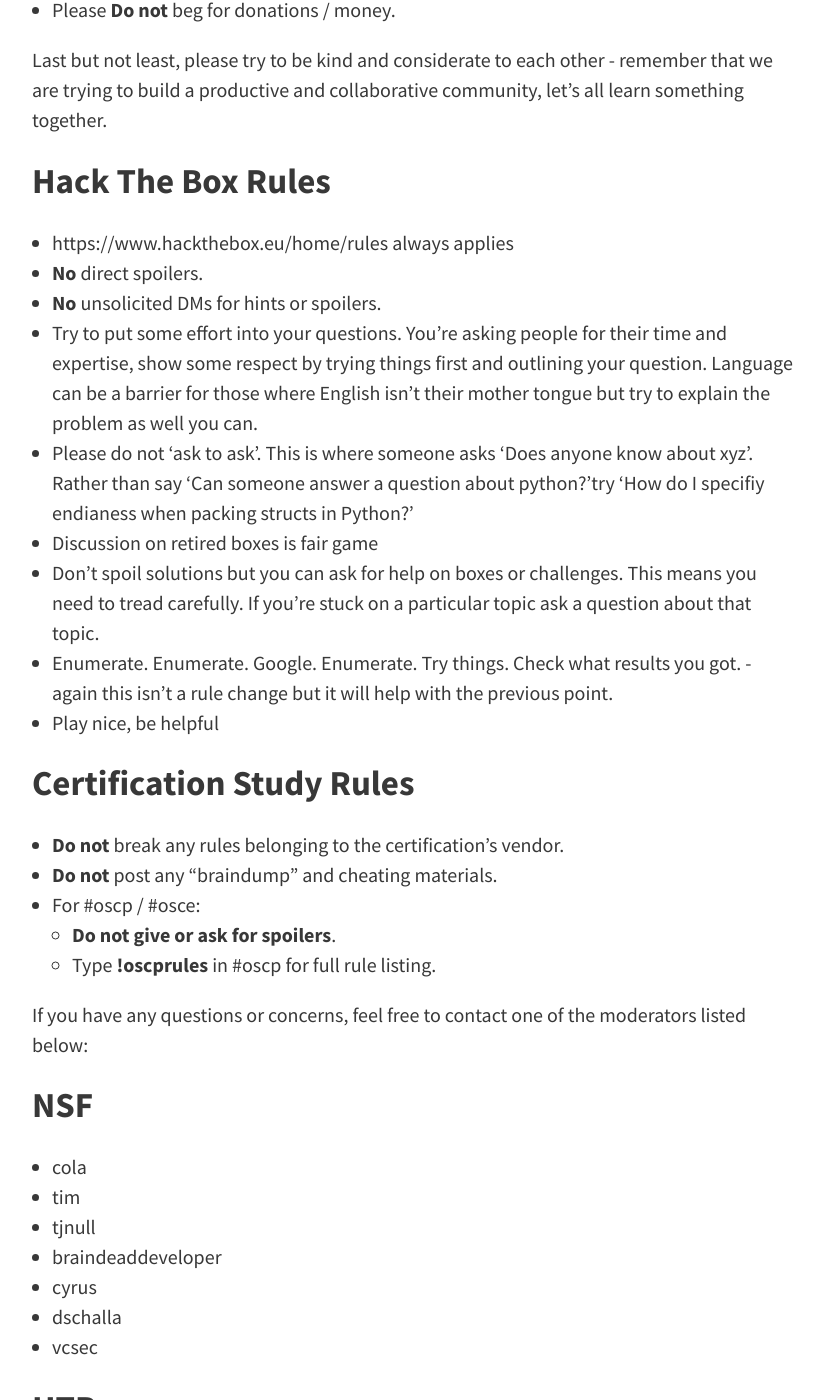
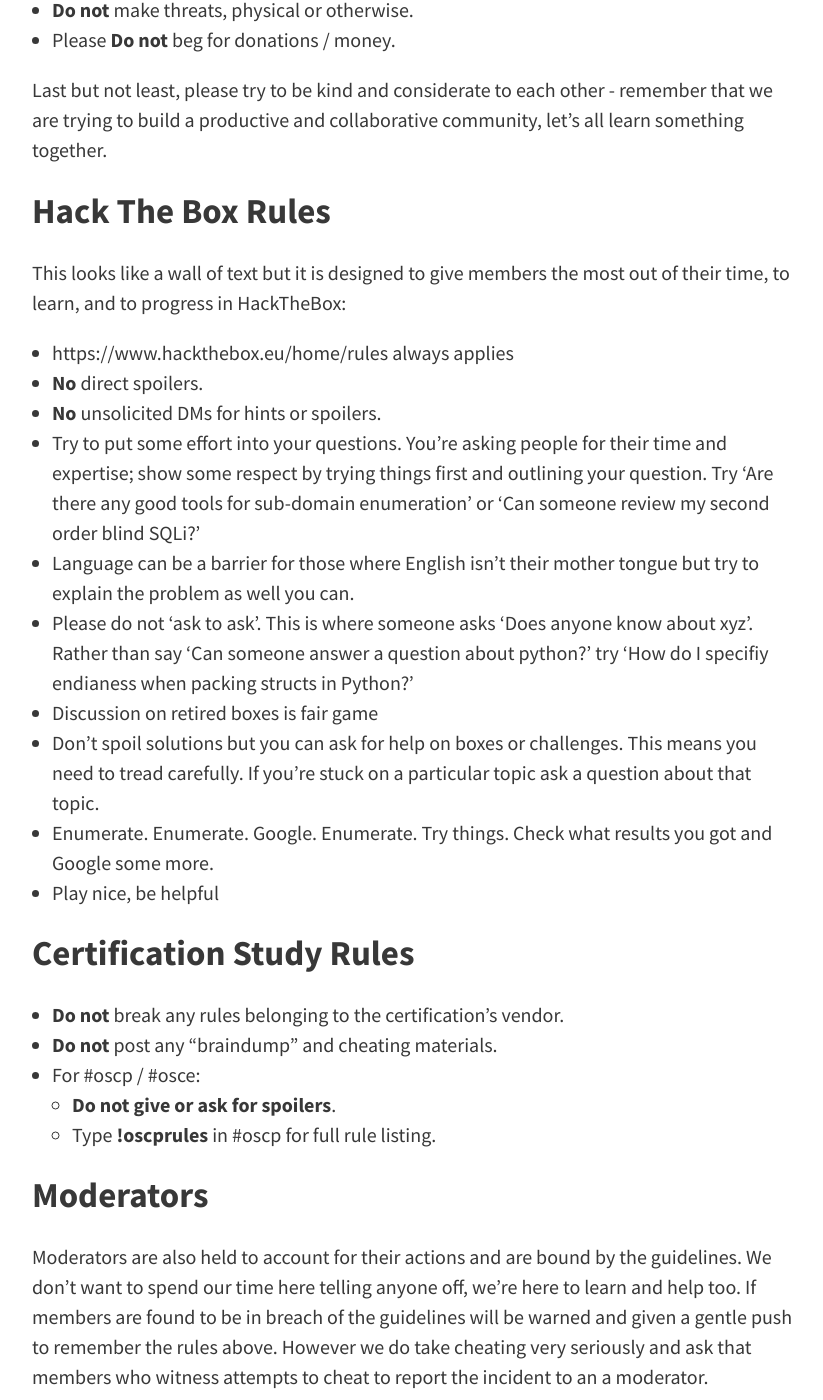
Before and after one commit to NetSec-Focus/netsec-focus.github.io, a Jekyll site: the page built from pages/10_guidelines.md, in a window 1280 px wide and 1400 px high, scrolled down 1782 px. Shown: the whole window, without its empty margins (224-1047 px from the left). Built offline with Jekyll 4.4.1, drawn with Linux system fonts in a browser that asks for light colours; some of the changed text lies outside the part shown.

Commit message:
more good english
clarified some rules, added missed words.

```diff
--- a/pages/10_guidelines.md
+++ b/pages/10_guidelines.md
@@ -5,8 +5,7 @@ permalink: /guidelines/
 navigation_weight: 10
 ---
 
-First and foremost, NSF is a community meant for Cybersecurity / IT professionals to share knowledge and experiences. To facilitate this effort there are certain chat channels that are meant for professional discussion only and content should be on-topic and safe for work. Other channels offer a that have less moderation in which users are free to speak their minds.
-
+First and foremost, NSF is a community meant for Cybersecurity/IT professionals and enthusiasts to share knowledge and experiences. To facilitate this effort there are certain chat channels that are meant for professional discussion only and content should be on-topic and safe for work. Off-Topic channels have a softer approach to moderation in which users are free to speak their minds within the bounds of the general rules.
 
 ## Channel Guidelines
 In the following channels: please refrain from posting memes, inappropriate content, trolling, excess banter, etc.
@@ -40,6 +39,7 @@ On the other hand, the channels below are considered more casual with light-touc
 
 ## General Rules
 * Keep all discussions in their correct channels.
+* Be civil.
 * **Do not** post content that is pornographic or graphic in nature.
 * **Do not** directly link to any "pirated" materials.
 * **Do not** spam any channel for any reason.
@@ -52,14 +52,18 @@ On the other hand, the channels below are considered more casual with light-touc
 Last but not least, please try to be kind and considerate to each other - remember that we are trying to build a productive and collaborative community, let’s all learn something together.
 
 ## Hack The Box Rules
+
+This looks like a wall of text but it is designed to give members the most out of their time, to learn, and to progress in HackTheBox:
+
 * https://www.hackthebox.eu/home/rules always applies
 * **No** direct spoilers.
 * **No** unsolicited DMs for hints or spoilers.
-* Try to put some effort into your questions. You're asking people for their time and expertise, show some respect by trying things first and outlining your question. Language can be a barrier for those where English isn't their mother tongue but try to explain the problem as well you can.
-* Please do not 'ask to ask'. This is where someone asks 'Does anyone know about xyz'. Rather than say 'Can someone answer a question about python?'try 'How do I specifiy endianess when packing structs in Python?'
+* Try to put some effort into your questions. You're asking people for their time and expertise; show some respect by trying things first and outlining your question. Try 'Are there any good tools for sub-domain enumeration' or 'Can someone review my second order blind SQLi?'
+* Language can be a barrier for those where English isn't their mother tongue but try to explain the problem as well you can.
+* Please do not 'ask to ask'. This is where someone asks 'Does anyone know about xyz'. Rather than say 'Can someone answer a question about python?' try 'How do I specifiy endianess when packing structs in Python?'
 * Discussion on retired boxes is fair game
 * Don't spoil solutions but you can ask for help on boxes or challenges. This means you need to tread carefully. If you're stuck on a particular topic ask a question about that topic.
-* Enumerate. Enumerate. Google. Enumerate. Try things. Check what results you got. - again this isn't a rule change but it will help with the previous point.
+* Enumerate. Enumerate. Google. Enumerate. Try things. Check what results you got and Google some more.
 * Play nice, be helpful
 
 
@@ -70,7 +74,12 @@ Last but not least, please try to be kind and considerate to each other - rememb
     * **Do not give or ask for spoilers**.
     * Type **!oscprules** in #oscp for full rule listing.
 
+## Moderators
+
+Moderators are also held to account for their actions and are bound by the guidelines. We don't want to spend our time here telling anyone off, we're here to learn and help too. If members are found to be in breach of the guidelines will be warned and given a gentle push to remember the rules above. However we do take cheating very seriously and ask that members who witness attempts to cheat to report the incident to an a moderator.
+
 If you have any questions or concerns, feel free to contact one of the moderators listed below:
+
 ## NSF
 * cola
 * tim
```
Also changed, not shown: other parts of pages/10_guidelines.md (+4 -0 lines).
